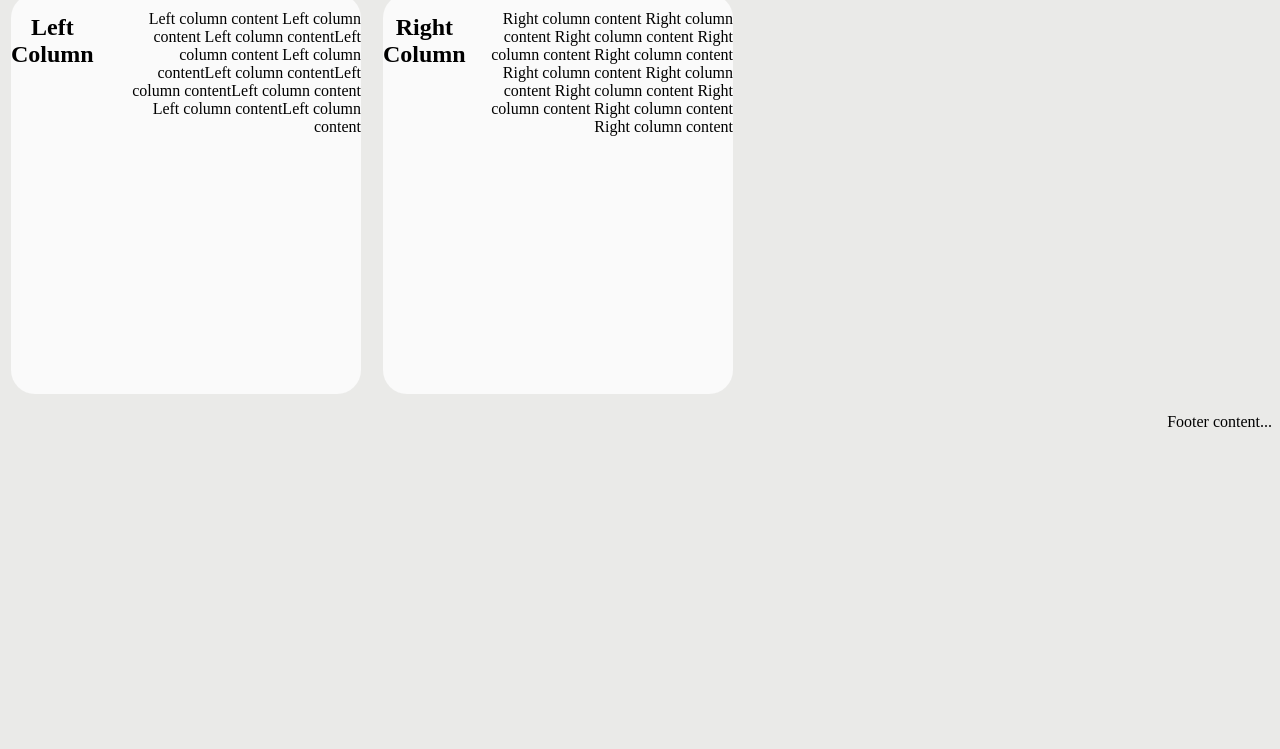
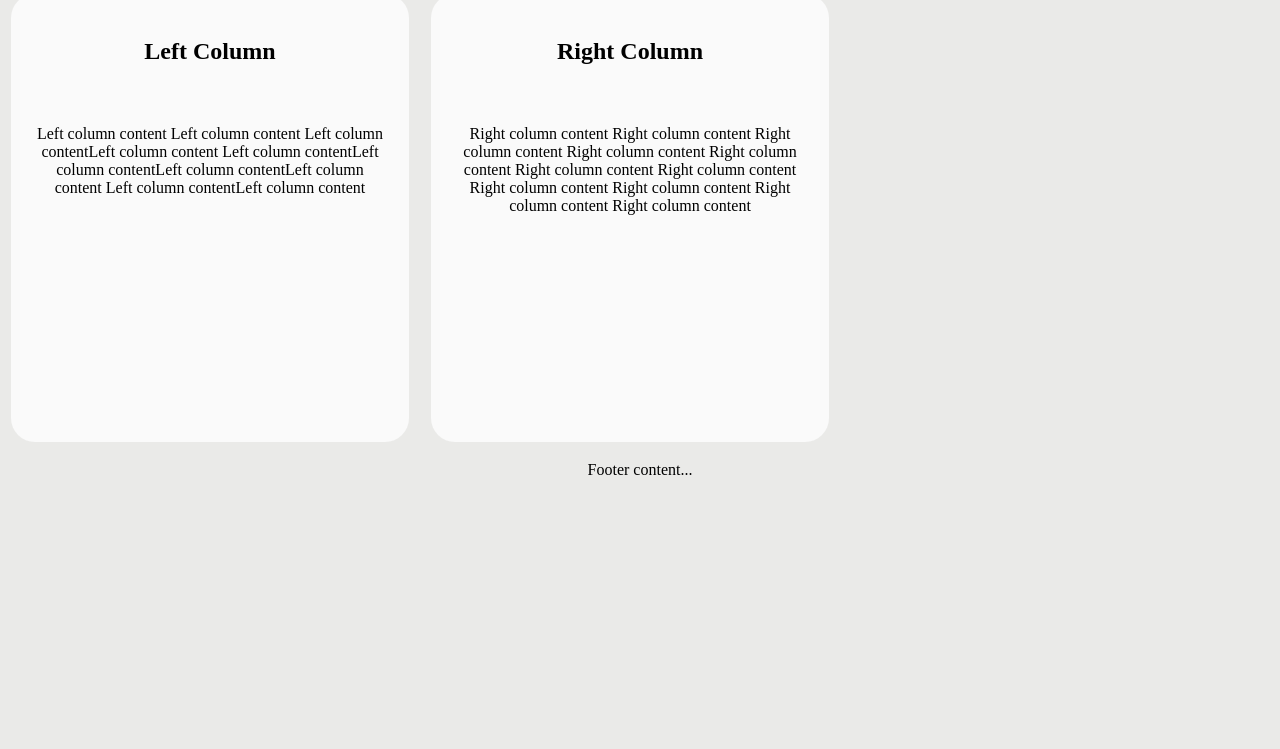
Before and after one commit to johnpp4/website_1, a plain HTML site: page index.html in a window 1280 px wide. Shown: the part 51-800 px from the top of the page. Drawn offline with Linux system fonts and the light colour scheme.

Commit message:
Add files via upload

```diff
--- a/index.html
+++ b/index.html
@@ -4,98 +4,7 @@
   <meta charset="UTF-8">
   <meta name="viewport" content="width=device-width, initial-scale=1.0">
   <title>Subscribe to Our Newsletter</title>
-  <link href="styles.css" rel="stylesheet">
-
-   <style>
-    * {
-        background-color: #EAEAE8;
-    }
-
-    header {
-        display: flex;
-        justify-content: space-between;
-        align-items: center;
-        font-weight: bold;
-    }
-
-    span {
-        font-size: 30px;
-    }
-
-    a {
-        margin: 0 15px 0 0;
-    }
-    /* remove the highlighted text */
-
-    main {
-        display: flex;
-        gap: 1rem;
-    }
-
-    section {
-        flex-grow: 1;
-        margin: 3px;
-        border: 10px black;
-        border-radius: 10px;
-
-        z-index: 1;
-        background-color: #fafafa;
-        border-radius: 24px;
-        flex-flow: row;
-        flex: none;
-        place-content: flex-start center;
-        align-items: flex-start;
-        gap: 24px;
-        width: 100%;
-        max-width: 350px;
-        height: 400px;
-        padding: 0;
-        display: flex;
-        position: sticky;
-        top: 80px;
-        overflow: hidden;
-
-    }
-
-    aside {
-        flex-grow: 1;
-        margin: 3px;
-        border: 10px black;
-        border-radius: 10px;
-
-        max-width: 350px; /* or whatever size you want */
-        z-index: 1;
-        background-color: #fafafa;
-        border-radius: 24px;
-        flex-flow: row;
-        flex: none;
-        place-content: flex-start center;
-        align-items: flex-start;
-        gap: 24px;
-        width: 100%;
-        height: 400px;
-        padding: 0;
-        display: flex;
-        position: sticky;
-        top: 80px;
-        overflow: hidden;
-    }
-
-    h1 {
-        text-align: center;
-        background-color: transparent;
-    }
-
-    p {
-        text-align: right;
-        background-color: transparent;
-    }
-
-
-    footer {
-        width: 100%;
-    }
-    </style>
+  <link href="style.css" rel="stylesheet">
 </head>
 
 <header>
@@ -113,7 +22,6 @@
     <p>Left column content Left column content Left column contentLeft column content
         Left column contentLeft column contentLeft column contentLeft column content
         Left column contentLeft column content</p>
-    <!-- make this below h1 -->
   </section>
 
   <aside>
--- a/style.css
+++ b/style.css
@@ -0,0 +1,98 @@
+* {
+  background-color: #EAEAE8;
+}
+
+header {
+  display: flex;
+  justify-content: space-between;
+  align-items: center;
+  font-weight: bold;
+}
+
+span {
+  font-size: 30px;
+}
+
+a {
+  margin: 0 15px 0 0;
+  color: inherit;
+  text-decoration: none;
+}
+
+a:visited {
+  color: inherit;
+}
+
+main {
+  display: flex;
+  gap: 1rem;
+}
+
+section {
+  flex-grow: 1;
+  margin: 3px;
+  border: 10px black;
+  border-radius: 10px;
+
+  z-index: 1;
+  background-color: #fafafa;
+  border-radius: 24px;
+  flex-direction: column;
+  flex: none;
+  align-items: center;
+  justify-content: flex-start;
+  gap: 24px;
+  width: 100%;
+  max-width: 350px;
+  height: 400px;
+  padding: 24px;
+  display: flex;
+  position: sticky;
+  top: 80px;
+  overflow: hidden;
+
+}
+
+aside {
+  flex-grow: 1;
+  margin: 3px;
+  border: 10px black;
+  border-radius: 10px;
+
+  max-width: 350px;
+  /* or whatever size you want */
+  z-index: 1;
+  background-color: #fafafa;
+  border-radius: 24px;
+  flex-direction: column;
+  flex: none;
+  align-items: center;
+  justify-content: flex-start;
+  gap: 24px;
+  width: 100%;
+  height: 400px;
+  padding: 24px;
+  display: flex;
+  position: sticky;
+  top: 80px;
+  overflow: hidden;
+}
+
+h1 {
+  text-align: center;
+  background-color: transparent;
+}
+
+main p {
+  text-align: center;
+  background-color: transparent;
+}
+
+footer {
+  width: 100%;
+  text-align: center;
+}
+
+footer p {
+  background-color: transparent;
+}
```
